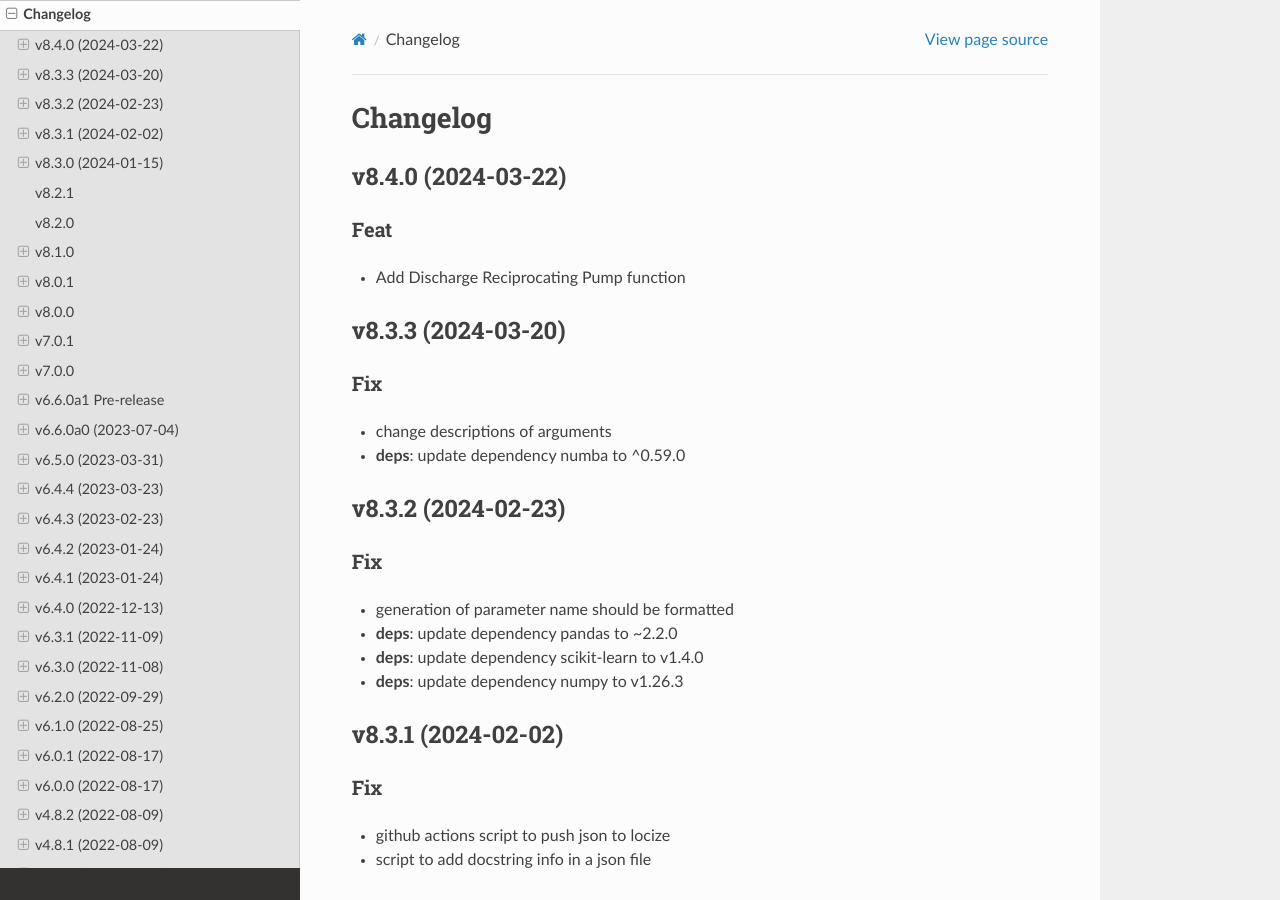
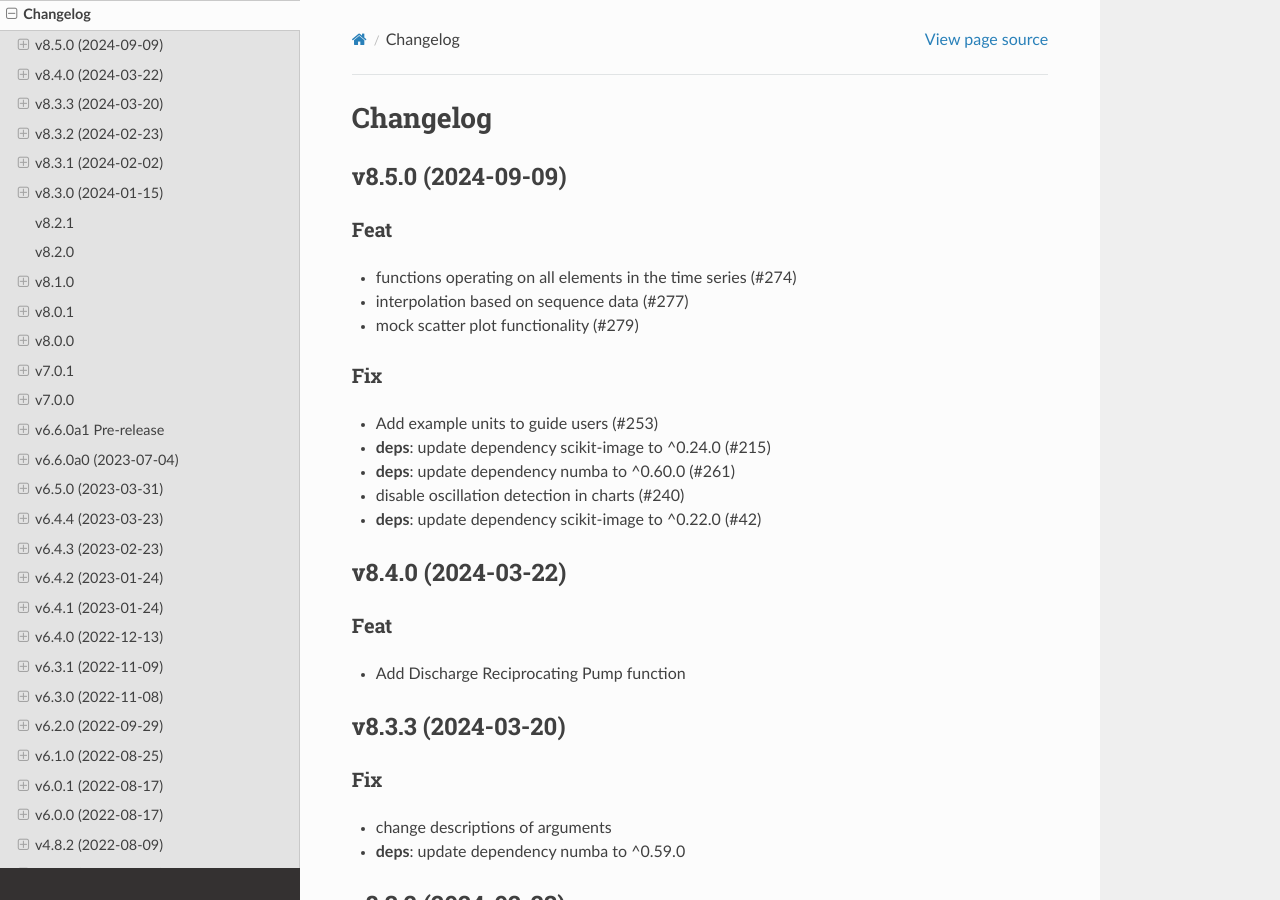
Before and after one commit to cognitedata/indsl, a Sphinx documentation site: the page built from docs-source/source/CHANGELOG.md, in a window 1280 px wide and 900 px high. Built offline with Sphinx 7.4.7 and the Read the Docs theme 2.0.0, drawn with Linux system fonts in a browser that asks for light colours; pages that are not in the unit, such as notebooks, are missing from menus.

Commit message:
docs: update CHANGELOG.md

```diff
--- a/docs-source/source/CHANGELOG.md
+++ b/docs-source/source/CHANGELOG.md
@@ -1,4 +1,20 @@
 # Changelog
+## v8.5.0 (2024-09-09)
+
+### Feat
+
+- functions operating on all elements in the time series (#274)
+- interpolation based on sequence data (#277)
+- mock scatter plot functionality (#279)
+
+### Fix
+
+- Add example units to guide users (#253)
+- **deps**: update dependency scikit-image to ^0.24.0 (#215)
+- **deps**: update dependency numba to ^0.60.0 (#261)
+- disable oscillation detection in charts (#240)
+- **deps**: update dependency scikit-image to ^0.22.0 (#42)
+
 ## v8.4.0 (2024-03-22)
 
 ### Feat
```
